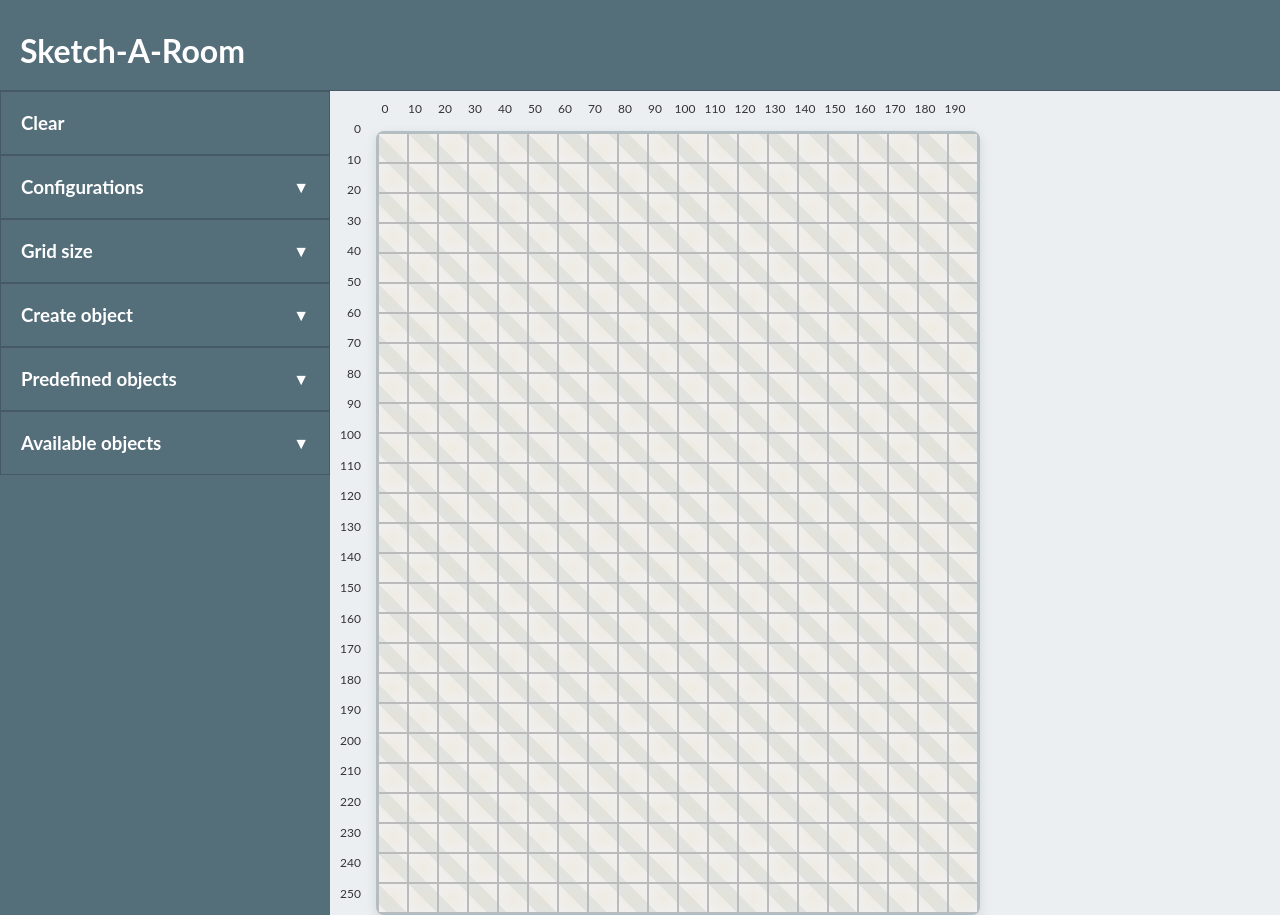
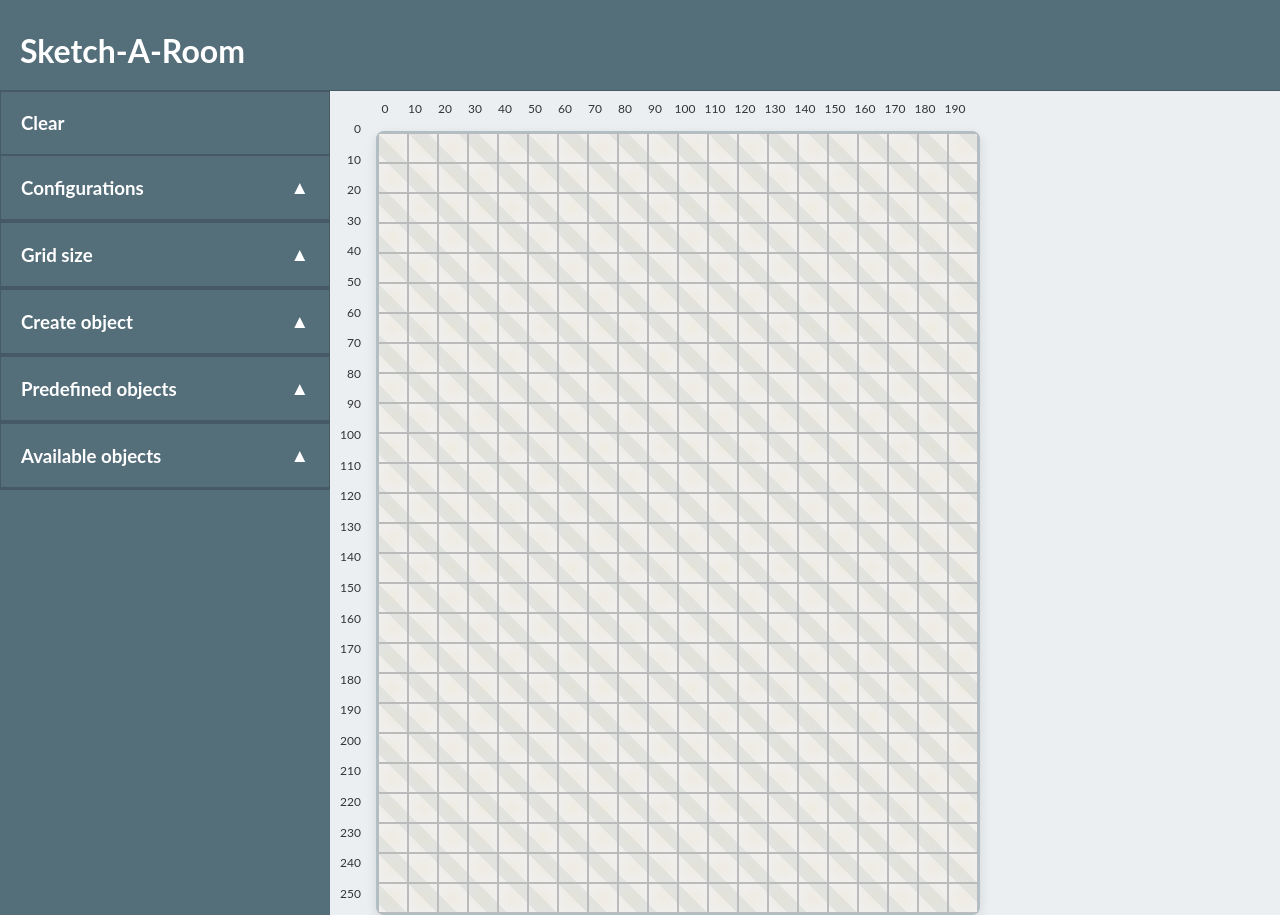
Before and after one commit to AmonMcDuul/roomArchitect, an Angular app: page / in a window 1280 px wide. Built offline with nearby package versions, Linux system fonts and the light colour scheme.

Commit message:
bugs and styling

```diff
--- a/angular.json
+++ b/angular.json
@@ -48,7 +48,7 @@
                 {
                   "type": "anyComponentStyle",
                   "maximumWarning": "2kB",
-                  "maximumError": "4.5kB"
+                  "maximumError": "5kB"
                 }
               ],
               "outputHashing": "all"
--- a/src/app/components/home/home.component.html
+++ b/src/app/components/home/home.component.html
@@ -7,15 +7,19 @@
         </h3>
         <div class="menu-group">
           <h3 (click)="toggleConfigurations()" class="collapsible-header">Configurations
-            <span class="arrow">{{ showConfigurations ? '▲' : '▼' }}</span>
+            <span class="arrow" [ngClass]="{'rotate': showConfigurations}">
+              ▲
+            </span>
           </h3>
-          <div *ngIf="showConfigurations" class="inside-menu-item">
+          <div class="inside-menu-item" [ngClass]="{'show': showConfigurations}">
             <div class="form-group">
               <label for="width">Name:</label>
-              <input type="string" [(ngModel)]="newSaveName" (input)="updateSizeInCm()" />
+              <div class="button-style">
+                <input type="string" [(ngModel)]="newSaveName" (input)="updateSizeInCm()" />
+                <button class="savebutton" [disabled]="newSaveName == ''" (click)="saveConfiguration(newSaveName)">+</button>
+              </div>
             </div>
           <ul>
-            <button class="savebutton" (click)="saveConfiguration(newSaveName)">Save</button>
             <li *ngFor="let config of savedConfigurations" (click)="loadConfiguration(config.name)">
               {{ config.name }}
               <button class="deletebutton" (click)="deleteConfiguration(config.name)">X</button>
@@ -24,9 +28,11 @@
           </div>
         </div>
         <h3 (click)="toggleGridSize()" class="collapsible-header">Grid size
-          <span class="arrow">{{ showGridSize ? '▲' : '▼' }}</span>
+          <span class="arrow" [ngClass]="{'rotate': showGridSize}">
+            ▲
+          </span>
         </h3>
-        <div *ngIf="showGridSize" class="inside-menu-item">
+        <div class="inside-menu-item" [ngClass]="{'show': showGridSize}">
         <div class="form-group">
           <label for="gridX">Grid Width (X):</label>
           <input type="number" id="gridX" [(ngModel)]="gridX" (input)="updateGridSize(gridX, gridY)" min="1" />
@@ -38,13 +44,11 @@
         </div>
     <form [formGroup]="objectForm">
       <h3 (click)="toggleCreateObject()" class="collapsible-header">Create object
-        <span class="arrow">{{ showCreateObject ? '▲' : '▼' }}</span>
+        <span class="arrow" [ngClass]="{'rotate': showCreateObject}">
+          ▲
+        </span>
       </h3>
-      <div *ngIf="showCreateObject" class="inside-menu-item">
-      <div class="form-group">
-        <label for="width">Name:</label>
-        <input type="string" id="name" formControlName="name" />
-      </div>
+      <div class="inside-menu-item" [ngClass]="{'show': showCreateObject}">
 
       <div class="form-group">
         <label for="width">Width (cm):</label>
@@ -58,37 +62,32 @@
 
       <div class="form-group">
         <label for="image">Image:</label>
-        <input type="string" id="image" formControlName="image" />
+        <div class="button-style">
+          <input type="string" id="image" formControlName="image" />
+        </div>
       </div>
 
-      <!-- <div class="form-group">
-        <label>
-          <input type="checkbox" formControlName="mustTouchWall" />
-          Must Touch Wall
-        </label>
-      </div> -->
-      <button (click)="onSubmit()" [disabled]="objectForm.invalid">Add object</button>
+      <div class="form-group">
+        <label for="width">Name:</label>
+        <div class="button-style">
+          <input type="string" id="name" formControlName="name" />
+          <button (click)="onSubmit()" [disabled]="objectForm.invalid">+</button>
+        </div>
+      </div>
       </div>
     </form>
-    <!-- <div class="menu-group">
-      <h3 (click)="togglePredefinedObjects()" class="collapsible-header">Predefined objects
-        <span class="arrow">{{ showPredefinedObjects ? '▲' : '▼' }}</span>
-      </h3>
-      <div *ngIf="showPredefinedObjects" class="inside-menu-item">
-        <ul>
-          <li *ngFor="let object of predefinedItems" (click)="addPredefinedItem(object)" [class.selected]="selectedItem?.name === object.name">
-            {{ object.name }} - {{ object.width / 3 }}x{{ object.height / 3 }}
-          </li>
-        </ul>
-      </div>
-    </div> -->
-
     <div class="menu-group">
       <h3 (click)="togglePredefinedObjects()" class="collapsible-header">Predefined objects
-        <span class="arrow">{{ showPredefinedObjects ? '▲' : '▼' }}</span>
+        <span class="arrow" [ngClass]="{'rotate': showPredefinedObjects}">
+          ▲
+        </span>
       </h3>
-      <div *ngIf="showPredefinedObjects" class="inside-menu-item ">
-        <button (click)="setViewObjects()">toggle</button>
+      <div class="inside-menu-item"  [ngClass]="{'show': showPredefinedObjects}">
+        <button
+          class="view-objects-button"
+          [ngClass]="{'on': viewObjects}"
+          (click)="setViewObjects()">
+      </button>
         <div *ngIf="toggleViewObjects">
 
         <ul>
@@ -113,10 +112,11 @@
 
     <div class="menu-group">
       <h3 (click)="toggleAvailableObjects()" class="collapsible-header">Available objects
-        <span class="arrow">{{ showAvailableObjects ? '▲' : '▼' }}</span>
+        <span class="arrow" [ngClass]="{'rotate': showAvailableObjects}">
+          ▲
+        </span>
       </h3>
-      <div *ngIf="showAvailableObjects" class="inside-menu-item">
-
+      <div class="inside-menu-item" [ngClass]="{'show': showAvailableObjects}">
       <ul>
         <li
           *ngFor="let object of items"
@@ -134,9 +134,11 @@
 
     <div *ngIf="selectedItem">
       <h3 (click)="toggleResize()" class="collapsible-header">Resize {{ selectedItem.name }}
-        <span class="arrow">{{ showResize ? '▲' : '▼' }}</span>
+        <span class="arrow" [ngClass]="{'rotate': showResize}">
+          ▲
+        </span>
       </h3>
-      <div *ngIf="showResize" class="inside-menu-item">
+      <div class="inside-menu-item" [ngClass]="{'show': showResize}">
         <div class="form-group">
           <label for="width">Width (cm):</label>
           <input type="number" [(ngModel)]="inputWidthCm" (input)="updateSizeInCm()" />
@@ -186,8 +188,6 @@
                cdkDrag
                [cdkDragFreeDragPosition]="{x: item.x, y: item.y}"
                *ngFor="let item of items"
-               [ngStyle]="{
-               }"
               [style.width.px]="item?.unlocked ? (item.width - item.width / 2) : item.width"
               [style.height.px]="item?.unlocked ? (item.height - item.height / 2) : item.height"
                (cdkDragEnded)="onDrag($event, item)"
--- a/src/app/components/home/home.component.scss
+++ b/src/app/components/home/home.component.scss
@@ -173,33 +173,74 @@ h3 {
   width: 40px;
   height: 40px;
   object-fit:contain;
-  // border: 1px solid #ccc;
+}
+
+.view-objects-button {
+  background-color: #ccc;
+  border: none;
+  border-radius: 15px;
+  width: 40px;
+  height: 20px;
+  position: relative;
+  cursor: pointer;
+  transition: background-color 0.3s ease;
+  margin-left: 86%;
+}
+
+.view-objects-button:before {
+  content: '';
+  position: absolute;
+  width: 18px;
+  height: 18px;
+  background-color: white;
+  border-radius: 50%;
+  top: 1px;
+  left: 1px;
+  transition: left 0.3s ease;
+}
+
+.view-objects-button.on {
+  background-color: #58a860;
+}
+
+.view-objects-button.on:before {
+  left: 21px;
+}
+
+
+.button-style{
+  display: flex;
+  flex-direction: row;
+  justify-content: space-between;
+  margin-bottom: 10px;
+  background-color: #eceff1;
+  cursor: pointer;
+  height: 36px;
 }
 
 .savebutton {
-  padding: 10px 14px;
-  margin-bottom: 10px;
-  background-color: #42a5f5;
+  background-color: #90a4ae;
+  transition: background-color 0.3s ease;
   border: none;
   color: #fff;
+  padding: 5px 14px;
   border-radius: 4px;
   cursor: pointer;
-  transition: background-color 0.3s ease;
 }
 
 .savebutton:disabled {
-  background-color: #90a4ae;
+  background-color: #bbc1c4;
 }
 
 .savebutton:hover {
-  background-color: #1e88e5;
+  background-color: #58a860;
 }
 
 .deletebutton {
   position: absolute;
   top: 6px;
   right: 6px;
-  background-color: #de8383;
+  background-color: #964040;
   border: none;
   color: #fff;
   padding: 5px 10px;
@@ -234,7 +275,7 @@ h3 {
 
 button {
   padding: 10px 14px;
-  background-color: #42a5f5;
+  background-color: #90a4ae;
   border: none;
   color: #fff;
   border-radius: 4px;
@@ -243,11 +284,12 @@ button {
 }
 
 button:disabled {
-  background-color: #90a4ae;
+  background-color: #bbc1c4;
+
 }
 
 button:hover {
-  background-color: #1e88e5;
+  background-color: #58a860;
 }
 
 .rotate-button {
@@ -273,7 +315,7 @@ button:hover {
 }
 
 .delete-object-button:hover {
-  background-color: #e53935;
+  background-color: #e5383562;
 }
 
 .unlock-object-button {
@@ -321,14 +363,26 @@ button:hover {
 }
 
 .inside-menu-item {
+  overflow: hidden;
+  max-height: 0;
+  transition: max-height 0.5s ease, padding 0.5s ease;
+  padding: 0 10px;
+  background-color: #eceff2;
   border: 1px solid #455a64;
+}
+
+.show {
+  max-height: 500px;
   padding: 10px;
-  background-color: #eceff2;
 }
 
 .arrow {
   margin-left: 10px;
-  font-size: 16px;
+  transition: transform 0.3s ease;
+}
+
+.arrow.rotate {
+  transform: rotate(180deg);
 }
 
 @media screen and (max-width: 768px) {
--- a/src/app/components/home/home.component.ts
+++ b/src/app/components/home/home.component.ts
@@ -44,7 +44,7 @@ export class HomeComponent {
   showConfigurations: boolean = false;
 
   toggleViewObjects: boolean = false;
-
+  viewObjects = true;
   isLoadedHack: boolean = false;
 
   objectForm: FormGroup;
@@ -128,6 +128,7 @@ export class HomeComponent {
 
   setViewObjects(){
     this.toggleViewObjects = !this.toggleViewObjects;
+    this.viewObjects = !this.viewObjects;
   }
 
   addPredefinedItem(selectedPredefinedItem: DrawableObject) {
@@ -202,10 +203,6 @@ export class HomeComponent {
     if (this.selectedItem) {
       this.selectedItem.unlocked = !this.selectedItem.unlocked;
       this.selectedItem.rotation = 0;
-      // if(!this.selectedItem.unlocked){
-      //   this.removeObject(this.selectedItem);
-      //   this.objectService.addObject(this.selectedItem.name, this.selectedItem.width / (this.gridCellSize / 10), this.selectedItem.height / (this.gridCellSize / 10), this.selectedItem.image, this.selectedItem.mustTouchWall, 0, this.selectedItem.x, this.selectedItem.y, true, this.selectedItem.unlocked)
-      // }
     }
   }
 
@@ -282,9 +279,6 @@ export class HomeComponent {
   }
 
   onDrag(event: any, item: DrawableObject) {
-
-    // 'transform': (item.firstLoadConfiguration ? 'translate(' + item.x + 'px, ' + item.y + 'px)' : '(' + item.x + 'px, ' + item.y + 'px)' ),
-
     const { x, y } = event.source.getFreeDragPosition();
     item.x = x;
     item.y = y;
@@ -314,6 +308,7 @@ export class HomeComponent {
     const savedConfigs = JSON.parse(localStorage.getItem('savedConfigurations') || '[]');
     savedConfigs.push(configuration);
     localStorage.setItem('savedConfigurations', JSON.stringify(savedConfigs));
+    this.loadSavedConfigurations();
   }
 
   loadConfiguration(configName: string): void {
```
